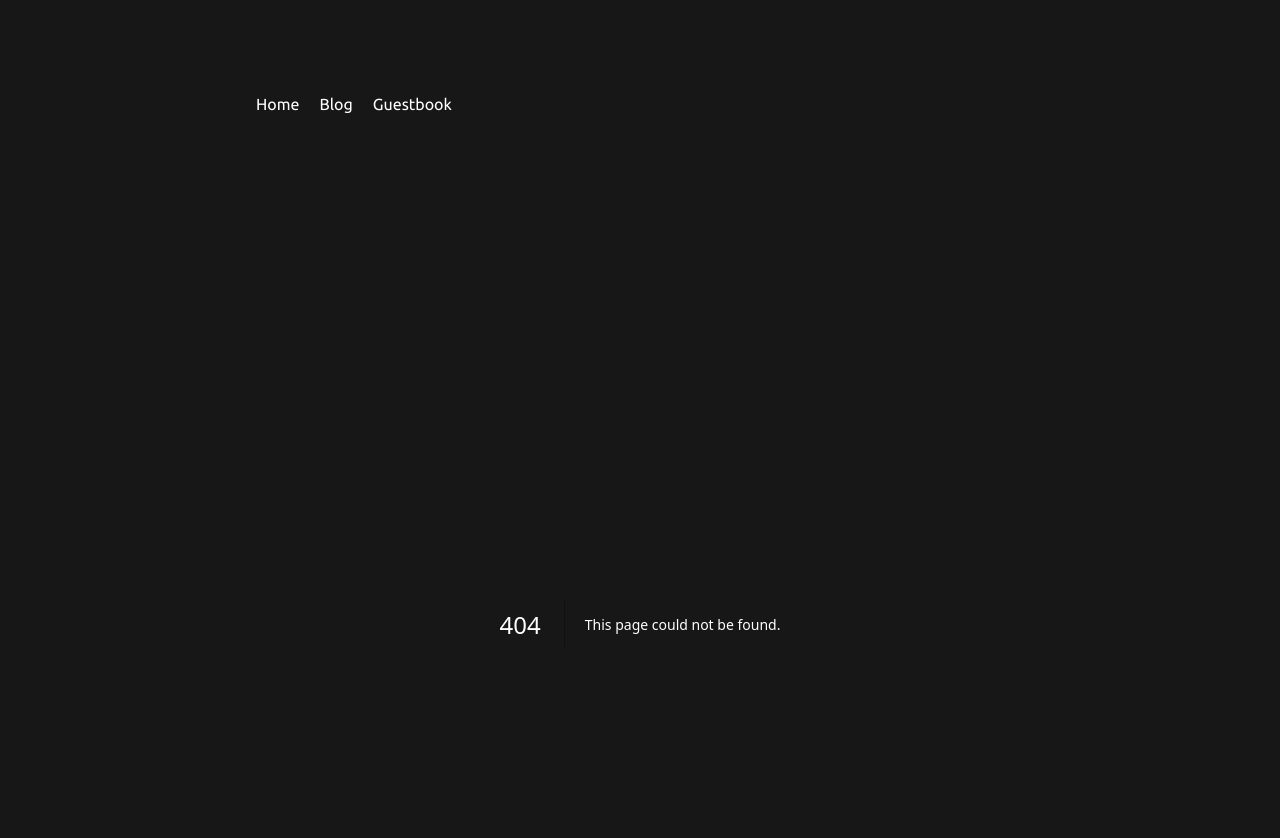
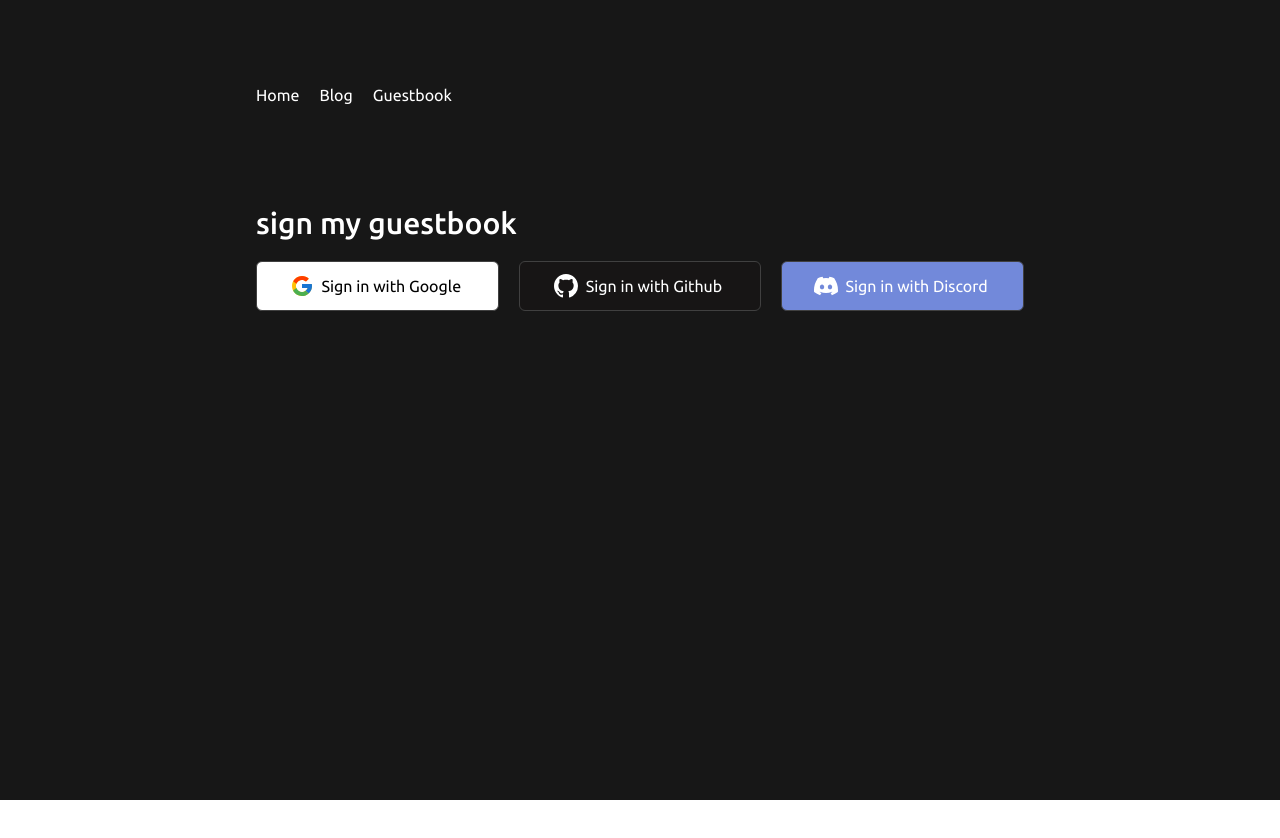
Before and after one commit to gthnmp/gmahesa.com, a Next.js app: page /guestbook in a window 1280 px wide. Before the commit this address had no page. Shown: the top 838 px of the page. After the commit the page ends 800 px from the top, so only its background shows below. Built offline with nearby package versions, Linux system fonts and the light colour scheme; no server answers.

Commit message:
added outh providers

```diff
--- /dev/null
+++ b/app/api/auth/[...nextauth]/route.ts
@@ -0,0 +1 @@
+export { handler as GET, handler as POST } from '@/utils/auth'
--- /dev/null
+++ b/app/guestbook/page.tsx
@@ -0,0 +1,28 @@
+import { GoogleAuthentication, GithubAuthentication, SignOut, DiscordAuthentication } from "@/components/AuthButtons"
+import { authConfig } from "@/utils/auth"
+import { getServerSession } from "next-auth"
+import { SignInView } from "@/components/AuthButtons/SignInView"
+import GuestbookForm from "@/components/GuestbookForm"
+
+
+export default async function Guestbook() {
+  const session = await getServerSession(authConfig)
+  return (
+    <main className='w-full h-full flex flex-col gap-10'>
+      <div className='flex flex-col gap-5'>
+        <h1 className='text-3xl font-medium'> sign my guestbook </h1>
+        {session ? (
+          <>
+            <p> Hello there user! {session.user?.name} </p>
+            <GuestbookForm/>
+            <SignOut> Sign Out </SignOut>
+          </>
+        ) : (
+          <SignInView/>
+        )}
+      </div>
+      <div className="flex flex-col gap-5">
+      </div>
+    </main>
+  )
+}
--- /dev/null
+++ b/components/AuthButtons/SignInView.tsx
@@ -0,0 +1,17 @@
+import { GoogleAuthentication, GithubAuthentication, DiscordAuthentication } from "."
+
+export const SignInView = () => {
+  return(
+    <div className="w-full grid grid-cols-3 grid-rows-2 gap-5">
+      <GoogleAuthentication>
+        Sign in with Google
+      </GoogleAuthentication>
+      <GithubAuthentication>
+        Sign in with Github
+      </GithubAuthentication>
+      <DiscordAuthentication>
+        Sign in with Discord
+      </DiscordAuthentication>
+    </div>
+  )
+}
--- /dev/null
+++ b/components/AuthButtons/index.tsx
@@ -0,0 +1,42 @@
+"use client"
+import { FcGoogle } from "react-icons/fc"
+import { signIn, signOut } from "next-auth/react"
+import React from "react"
+import { BsGithub, BsDiscord, BsFacebook } from "react-icons/bs"
+import {BiLogOut} from 'react-icons/bi'
+
+export function SignOut ({children} : {children : React.ReactNode}){
+  return (
+    <button onClick={() => signOut()} className="w-full flex items-center justify-center gap-3 bg-[#171515] px-3 py-3 rounded-md border-[1px] border-neutral-700">
+      <BiLogOut className="scale-150" />
+      {children}
+    </button>
+  )
+}
+
+export function GoogleAuthentication ({children} : {children : React.ReactNode}){
+  return (
+    <button onClick={() => {signIn('google')}} className="w-full flex items-center justify-center gap-3 bg-white text-black px-3 py-3 rounded-md border-[1px] border-neutral-700">
+      <FcGoogle className="scale-150" />
+      {children}
+    </button>
+  )
+}
+
+export function GithubAuthentication ({children} : {children : React.ReactNode}){
+  return (
+    <button onClick={() => signIn("github")} className="w-full flex items-center justify-center gap-3 bg-[#171515] px-3 py-3 rounded-md border-[1px] border-neutral-700">
+      <BsGithub className="scale-150" />
+      {children}
+    </button>
+  )
+}
+
+export function DiscordAuthentication ({children} : {children : React.ReactNode}){
+  return (
+    <button onClick={() => signIn("discord")} className="w-full flex items-center justify-center gap-3 bg-[#7289da] px-3 py-3 rounded-md border-[1px] border-neutral-700">
+      <BsDiscord className="scale-150" />
+      {children}
+    </button>
+  )
+}
--- /dev/null
+++ b/components/GuestbookForm/index.tsx
@@ -0,0 +1,34 @@
+'use client';
+
+import { useRef } from 'react';
+import { useFormStatus } from 'react-dom';
+
+export default function GuestbookForm () {
+  const formRef = useRef<HTMLFormElement>(null);
+  const { pending } = useFormStatus();
+
+  return (
+    <form
+      style={{ opacity: !pending ? 1 : 0.7 }}
+      className="relative w-full flex items-center"
+      ref={formRef}
+    >
+      <input
+        aria-label="Your message"
+        placeholder="Your message..."
+        disabled={pending}
+        name="entry"
+        type="text"
+        required
+        className="pl-4 pr-32 py-2 mt-1 focus:ring-blue-500 focus:border-blue-500 block w-full border-neutral-300 rounded-md bg-gray-100 dark:bg-neutral-800 text-neutral-900 dark:text-neutral-100"
+      />
+      <button
+        className="flex items-center justify-center right-1 top-1 px-2 py-1 font-medium h-8 bg-neutral-200 dark:bg-neutral-700 text-neutral-900 dark:text-neutral-100 rounded w-16"
+        disabled={pending}
+        type="submit"
+      >
+        Sign
+      </button>
+    </form>
+  );
+}
--- a/package.json
+++ b/package.json
@@ -10,6 +10,7 @@
   },
   "dependencies": {
     "next": "14.0.0",
+    "next-auth": "^4.24.4",
     "react": "^18",
     "react-dom": "^18",
     "react-icons": "^4.11.0"
--- /dev/null
+++ b/utils/auth.ts
@@ -0,0 +1,28 @@
+import { NextAuthOptions } from "next-auth";
+import NextAuth from "next-auth/next";
+import GithubProvider from 'next-auth/providers/github'
+import GoogleProvider from 'next-auth/providers/google'
+import DiscordProvider from 'next-auth/providers/discord'
+
+export const authConfig: NextAuthOptions = {
+  secret: process.env.NEXTAUTH_SECRET!,
+  providers: [
+    GithubProvider({
+      clientId: process.env.GITHUB_CLIENT_ID!,
+      clientSecret: process.env.GITHUB_CLIENT_SECRET!,
+    }),
+    GoogleProvider({
+      clientId: process.env.GOOGLE_CLIENT_ID!,
+      clientSecret: process.env.GOOGLE_CLIENT_SECRET!,
+    }),
+    DiscordProvider({
+      clientId: process.env.DISCORD_CLIENT_ID!,
+      clientSecret: process.env.DISCORD_CLIENT_SECRET!,
+    })
+  ],
+  pages: {
+    signIn: '/sign-in'
+  }
+}
+
+export const handler = NextAuth(authConfig)
```
Also changed, not shown: 2 other files (tests, documents, lock files or other folders).
